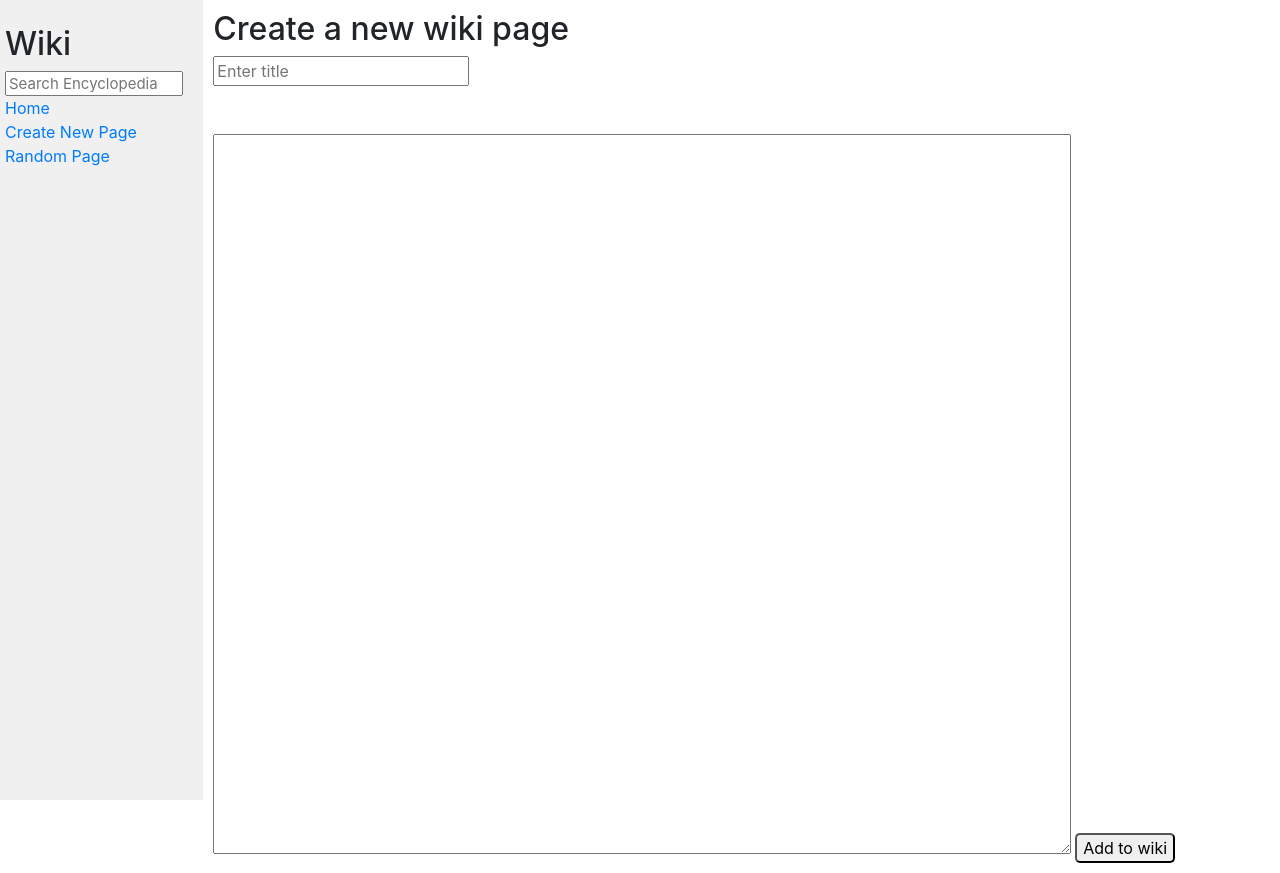
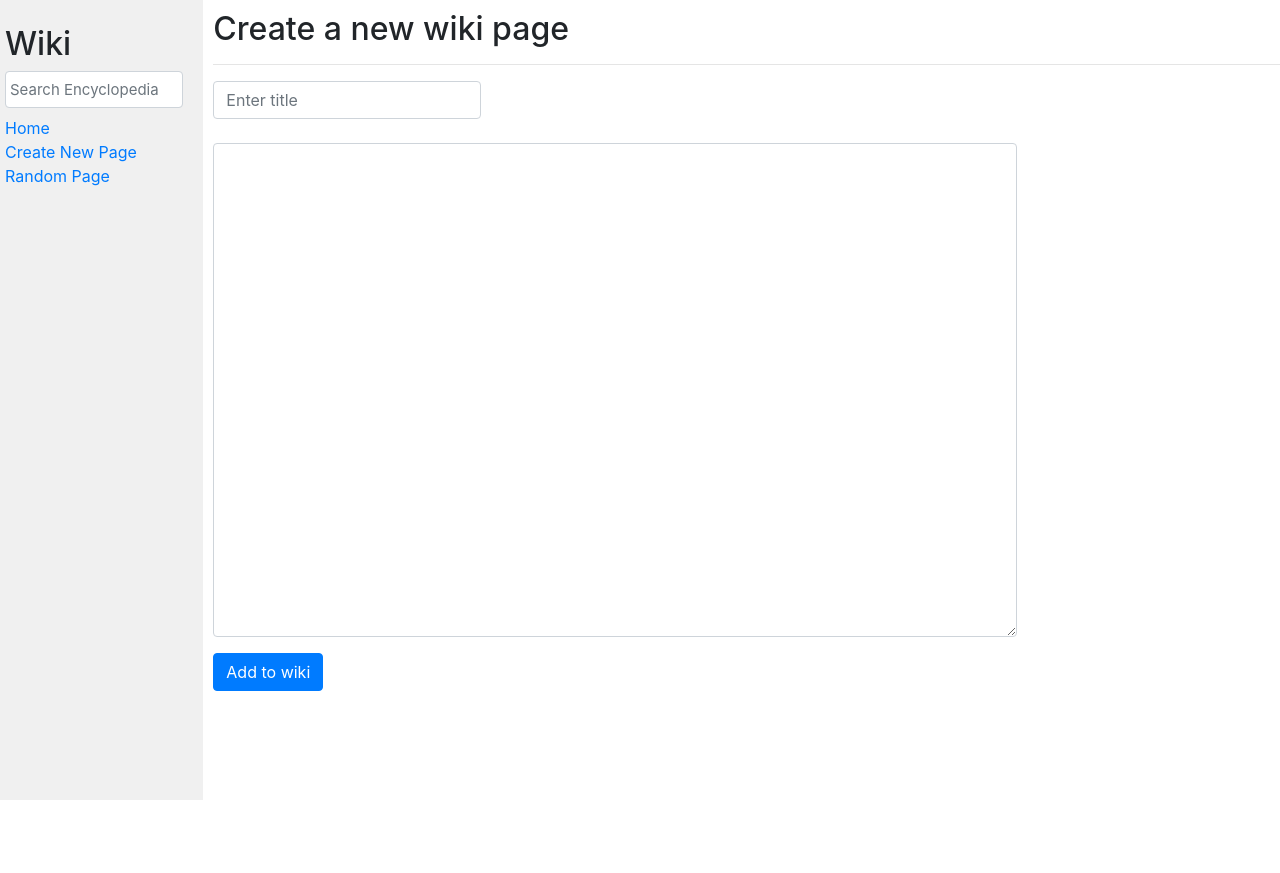
Before and after one commit to pramitsingh0/django-wiki, a Django app: page /new/ in a window 1280 px wide. After the commit the page ends 800 px from the top, so only its background shows below. Run offline with Django 3.2, Linux system fonts and the light colour scheme; some libraries are stand-ins or nearby versions.

Commit message:
Added some design and made delete button

```diff
--- a/encyclopedia/templates/encyclopedia/layout.html
+++ b/encyclopedia/templates/encyclopedia/layout.html
@@ -14,7 +14,7 @@
                 <h2>Wiki</h2>
                 <form action="{% url 'wiki:search' %}" method="post">
                     {% csrf_token %}
-                    <input class="search" type="text" name="q" placeholder="Search Encyclopedia">
+                    <input class="search form-control mb-2 p-1" type="text" name="q" placeholder="Search Encyclopedia">
                 </form>
                 <div>
                     <a href="{% url 'wiki:index' %}">Home</a>
--- a/encyclopedia/templates/encyclopedia/newentry.html
+++ b/encyclopedia/templates/encyclopedia/newentry.html
@@ -4,13 +4,15 @@
 
 {% block body %}
     <h2>Create a new wiki page</h2>
+    <hr>
     <form action="{% url 'wiki:saveentry' %}" method="post">
         {%csrf_token%}
         <div>
-            <input type="text" name="t" placeholder="Enter title" style="margin-bottom: 3em;">
+
+            <input type="text" name="t" placeholder="Enter title" class="form-control mb-4 w-25">
         </div>
-        <textarea name="content" id="content" cols="30" rows="10"></textarea>
-        <button type="submit" style="border-radius: 5px;">Add to wiki</button>
+        <textarea name="content" id="content" cols="30" rows="20" class="form-control w-75"></textarea>
+        <button type="submit" class="btn btn-primary mt-3">Add to wiki</button>
     </form>
 
 {% endblock %}
--- a/encyclopedia/urls.py
+++ b/encyclopedia/urls.py
@@ -13,6 +13,6 @@ urlpatterns = [
     path("save/", views.saveentry, name="saveentry"),
     path("edit/", views.editpage, name="edit"),
     path("change/", views.savechanges, name="savechange"),
-    path("random/", views.randompage, name="random")
-    # path("wiki", views.searchpage, name="search")
+    path("random/", views.randompage, name="random"),
+    path("delete/", views.delete, name="delete")
 ]
--- a/encyclopedia/views.py
+++ b/encyclopedia/views.py
@@ -1,8 +1,10 @@
-from django.http.response import HttpResponse
+from django.core.files.storage import default_storage
+from django.http.response import HttpResponse, HttpResponseRedirect
 from django.shortcuts import redirect, render
 import markdown2
+from django.urls import reverse
 from django import forms
-import random
+import random, os
 
 from . import util
 
@@ -70,3 +72,10 @@ def savechanges(request):
 def randompage(request):
     title = random.choice(util.list_entries())
     return redirect("wiki:pages", title)
+
+def delete(request):
+    title = request.POST.get("title", "")
+    filename = f"entries/{title}.md"
+    if default_storage.exists(filename):
+        default_storage.delete(filename)
+    return HttpResponseRedirect(reverse("wiki:index"))
```
Also changed, not shown: encyclopedia/templates/encyclopedia/editpage.html (+7 -5 lines), encyclopedia/templates/encyclopedia/pages.html (+10 -1 lines).
